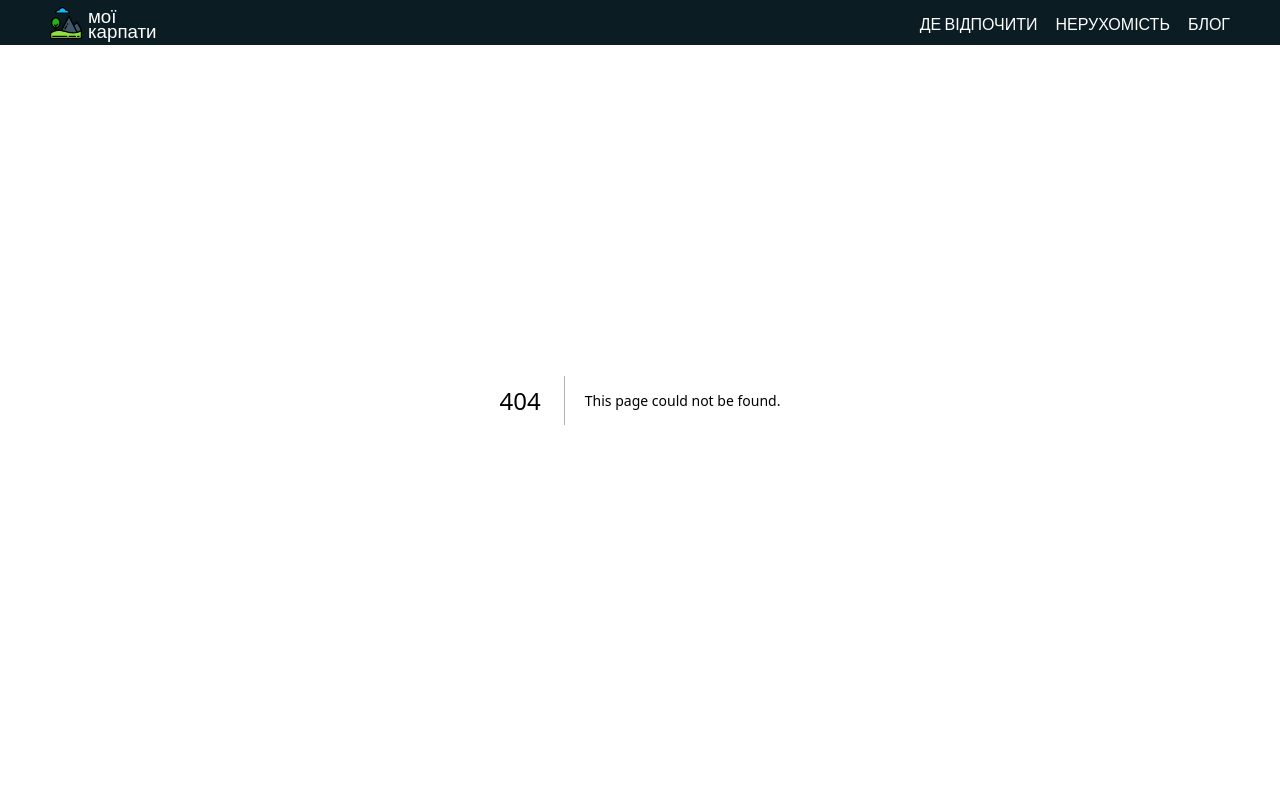
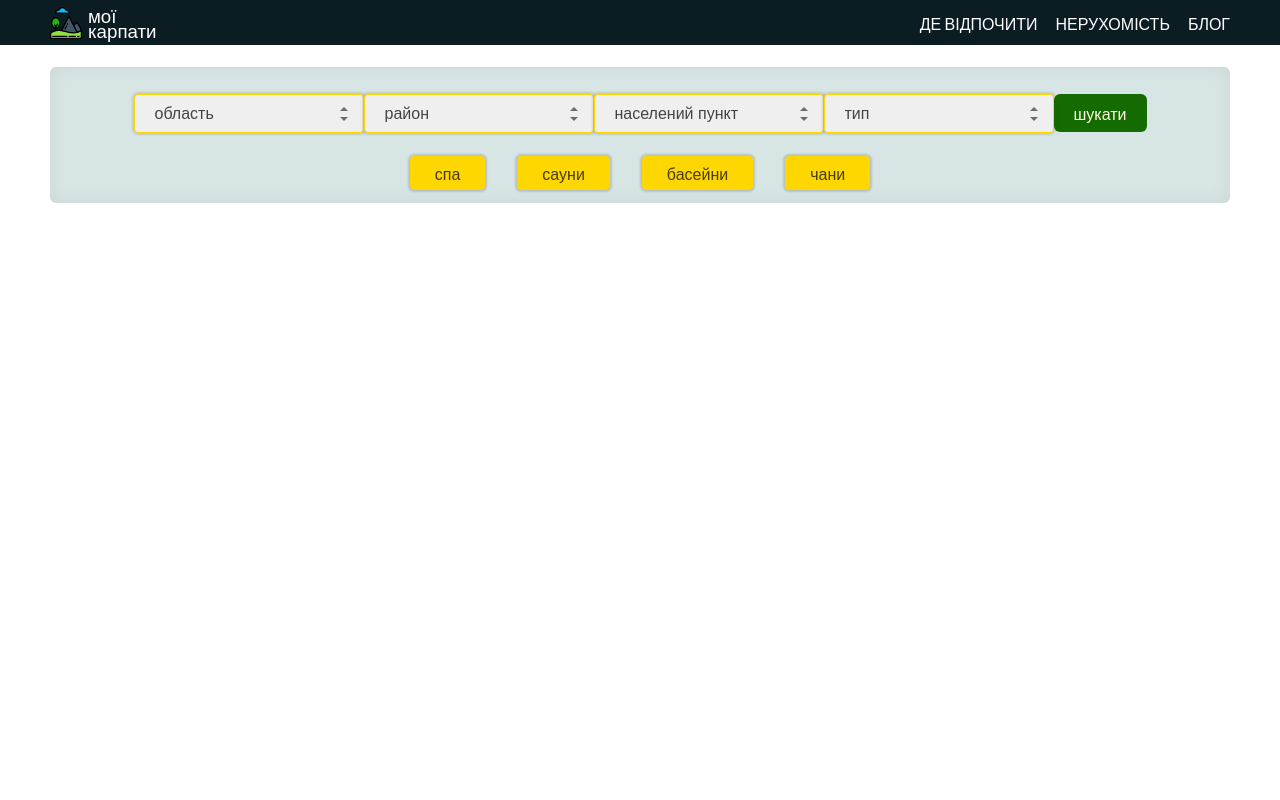
Before and after one commit to NazarHeletko/karpaty, a Next.js app: page /realty in a window 1280 px wide. Before the commit this address had no page. Shown: the top 800 px of the page. Built offline with nearby package versions, Linux system fonts and the light colour scheme; grey boxes are pictures that could not be loaded.

Commit message:
add realty page

```diff
--- a/src/app/globals.css
+++ b/src/app/globals.css
@@ -1,6 +1,6 @@
 body {
   margin: 0;
-  background-color: #fff6e085;
+
 }
 h3, h1 {
   margin: 0;
--- /dev/null
+++ b/src/app/realty/page.tsx
@@ -0,0 +1,12 @@
+import FilterRealty from "@/components/Page/RealtyPage/FilterRealty/FilterRealty";
+import RealtyItems from "@/components/Page/RealtyPage/RealtyItems/RealtyItems";
+import RealtyPage from "@/components/Page/RealtyPage/RealtyPage";
+
+export default function Realty() {
+  return (
+    <RealtyPage>
+      <FilterRealty />
+      <RealtyItems />
+    </RealtyPage>
+  );
+}
--- a/src/components/Footer/Footer.tsx
+++ b/src/components/Footer/Footer.tsx
@@ -35,7 +35,7 @@ const Footer = () => {
         </div>
         <div className={styles.item}>
           <div className={styles["social-wrapper"]}>
-            <span>Поділитися</span>
+            <span>Підпишіться</span>
             <div className={styles.social}>
               <Link href="/"><Image src="/icons/telegram-icon.svg" height={16} width={16} alt="телеграм"/>Телеграм</Link>
               <Link href="/"><Image src="/icons/instagram-icon.svg" height={16} width={16} alt="Інстаграм"/>Інстаграм</Link>
--- a/src/components/Header/Header.module.css
+++ b/src/components/Header/Header.module.css
@@ -8,6 +8,7 @@
     justify-content: center;
     position: fixed;
     z-index: 2;
+    top: 0;
 }
 .header-content {
     min-width: 1180px;
@@ -91,7 +92,7 @@
     height: 20px;
     width: 20px;
     right: 0;
-    margin: 35px 0 20px 20px;
+    margin: 20px 0 20px 20px;
     cursor: pointer;
     z-index: 1;
 }
@@ -183,7 +184,7 @@
 }
 
 .mobile-menu-items {
-    height: 100px;
+    height: 136px;
     width: 150px;
     background-color: rgb(0 0 0 / 87%);
     position: absolute;
@@ -239,4 +240,7 @@
     .open-menu{
         height: 100dvh;
     }
+    .close-btn {
+        margin: 35px 0 20px 20px;
+    }
 }
--- a/src/components/Header/Header.tsx
+++ b/src/components/Header/Header.tsx
@@ -73,7 +73,10 @@ export default function Header() {
 
       <div className={styles["mobile-menu"]}>
         {mobileMenuState && (
-          <div onClick={() => setMobileMenuState(false)} className={styles["mobile-menu-items-wrapper"]}></div>
+          <div
+            onClick={() => setMobileMenuState(false)}
+            className={styles["mobile-menu-items-wrapper"]}
+          ></div>
         )}
         <div
           className={`${styles["nav-icon1"]} ${
@@ -86,13 +89,19 @@ export default function Header() {
           <span></span>
 
           {mobileMenuState && (
-            <div onClick={(e) => e.stopPropagation()} className={styles["mobile-menu-items"]}>
+            <div
+              onClick={(e) => e.stopPropagation()}
+              className={styles["mobile-menu-items"]}
+            >
               <ul>
                 <li>
                   <Link href="/">Блог</Link>
                 </li>
                 <li>
                   <Link href="/">Контакти</Link>
+                </li>
+                <li>
+                  <Link href="/realty">Нерухомість</Link>
                 </li>
               </ul>
             </div>
--- /dev/null
+++ b/src/components/Page/RealtyPage/FilterRealty/FilterRealty.module.css
@@ -0,0 +1,143 @@
+.filter {
+    padding: 16px 10px 0 10px;
+    background-color: #d8e5e5;
+    border-radius: 6px;
+    -webkit-box-shadow: inset 0px 0px 20px 0px rgb(0 0 0 / 6%);
+    -moz-box-shadow: inset 0px 0px 20px 0px rgb(0 0 0 / 6%);
+    box-shadow: inset 0px 0px 20px 0px rgb(0 0 0 / 6%);
+    align-items: center;
+    display: flex;
+    flex-direction: column
+    ;
+}
+.options {
+    /* background-color: antiquewhite; */
+    height: 60px;
+    display: flex;
+    align-items: center;
+    justify-content: space-evenly;
+}
+.custom-select {
+    position: relative;
+    min-width: 230px;
+}
+.custom-select select{
+    width: 100%;
+    font-size: 16px;
+    padding: 10px 20px;
+    border: 1px solid gold;
+
+    color: #000000b8;
+    font-weight: 200;
+    border-radius: 4px;
+    appearance: none;
+    cursor: pointer;
+
+    outline: none;
+    -webkit-box-shadow: 0px 0px 2px 2px rgba(78,64,6,0.15);
+    -moz-box-shadow: 0px 0px 2px 2px rgba(78,64,6,0.15);
+    box-shadow: 0px 0px 2px 2px rgba(78,64,6,0.15);
+}
+
+.custom-select::before,
+.custom-select::after {
+  --size: 0.3rem;
+  content: "";
+  position: absolute;
+  right: 1rem;
+  pointer-events: none;
+}
+
+.custom-select::before {
+  border-left: var(--size) solid transparent;
+  border-right: var(--size) solid transparent;
+  border-bottom: var(--size) solid #0000008c;
+  top: 35%;
+}
+
+.custom-select::after {
+  border-left: var(--size) solid transparent;
+  border-right: var(--size) solid transparent;
+  border-top: var(--size) solid #0000008c;
+  top: 60%;
+}
+.search-btn {
+    padding: 7px 20px;
+    background-color: #146c00;
+    color: #fffbe3;
+    border-radius: 6px;
+}
+.relax {
+    height: 60px;
+    align-items: center;
+    justify-content: center;
+    display: flex;
+
+}
+.relax a {
+    background-color: gold;
+    color: #000000b8;
+    padding: 4px 24px;
+    border-radius: 4px;
+    margin: 0 16px;
+    border: 1px solid gold;
+    -webkit-box-shadow: 0px 0px 2px 2px rgba(0,0,0,0.15);
+    -moz-box-shadow: 0px 0px 2px 2px rgba(0,0,0,0.15);
+    box-shadow: 0px 0px 2px 2px rgba(0,0,0,0.15);
+    transition: border 0.2s ease-in-out;
+}
+.relax a:hover {
+    border: 1px solid #00801d8a;
+}
+
+@media only screen and (max-width: 1200px) {
+    .custom-select {
+        min-width: 178px;
+    }
+    .options {
+        flex-wrap: wrap;
+        height: 120px;
+    }
+}
+
+@media only screen and (max-width: 991px) {
+    .custom-select {
+        width: 46%;
+    }
+    .options {
+        flex-wrap: wrap;
+        height: 150px;
+    }
+    .custom-select:nth-child(3) {
+        margin-top: 16px;
+    }
+    .custom-select:nth-child(4) {
+        margin-top: 16px;
+    }
+    .search-btn {
+        width: 90%;
+        margin-top: 16px;
+        text-align: center;
+    }
+}
+@media only screen and (max-width: 768px) {
+    .search-btn {
+        width: 89%;
+    }
+}
+
+@media only screen and (max-width: 600px) {
+    .search-btn {
+        width: 86%;
+    }
+    .relax {
+        justify-content: space-between;
+    }
+    .relax a{
+        margin: 0;
+    }
+}
+
+@media only screen and (max-width: 500px) {
+
+}
--- /dev/null
+++ b/src/components/Page/RealtyPage/FilterRealty/FilterRealty.tsx
@@ -0,0 +1,71 @@
+"use client";
+
+import Link from "next/link";
+import styles from "./FilterRealty.module.css";
+import Select from "react-select";
+
+const FilterRealty = () => {
+  return (
+    <div className={styles.filter}>
+      <div className={styles.options}>
+        <div className={styles["custom-select"]}>
+          <select name="oblast">
+            <option value="">область</option>
+            <option value="dog">Dog</option>
+            <option value="cat">Cat</option>
+            <option value="hamster">Hamster</option>
+            <option value="parrot">Parrot</option>
+            <option value="spider">Spider</option>
+            <option value="goldfish">Goldfish</option>
+          </select>
+          <span className={styles["custom-arrow"]}></span>
+        </div>
+        <div className={styles["custom-select"]}>
+          <select name="raion">
+            <option value="">район</option>
+            <option value="dog">Dog</option>
+            <option value="cat">Cat</option>
+            <option value="hamster">Hamster</option>
+            <option value="parrot">Parrot</option>
+            <option value="spider">Spider</option>
+            <option value="goldfish">Goldfish</option>
+          </select>
+          <span className={styles["custom-arrow"]}></span>
+        </div>
+        <div className={styles["custom-select"]}>
+          <select name="city">
+            <option value="">населений пункт</option>
+            <option value="dog">Dog</option>
+            <option value="cat">Cat</option>
+            <option value="hamster">Hamster</option>
+            <option value="parrot">Parrot</option>
+            <option value="spider">Spider</option>
+            <option value="goldfish">Goldfish</option>
+          </select>
+          <span className={styles["custom-arrow"]}></span>
+        </div>
+        <div className={styles["custom-select"]}>
+        <select name="building">
+          <option value="">тип</option>
+          <option value="dog">Dog</option>
+          <option value="cat">Cat</option>
+          <option value="hamster">Hamster</option>
+          <option value="parrot">Parrot</option>
+          <option value="spider">Spider</option>
+          <option value="goldfish">Goldfish</option>
+        </select>
+        <span className={styles["custom-arrow"]}></span>
+        </div>
+        <Link className={styles["search-btn"]} href="/">шукати</Link>
+      </div>
+      <div className={styles.relax}>
+        <Link href="/">спа</Link>
+        <Link href="/">сауни</Link>
+        <Link href="/">басейни</Link>
+        <Link href="/">чани</Link>
+      </div>
+    </div>
+  );
+};
+
+export default FilterRealty;
--- /dev/null
+++ b/src/components/Page/RealtyPage/RealtyItems/RealtyItems.module.css
@@ -0,0 +1,4 @@
+.items {
+    height: 600px;
+    /* border: 2px solid red; */
+}
--- /dev/null
+++ b/src/components/Page/RealtyPage/RealtyItems/RealtyItems.tsx
@@ -0,0 +1,12 @@
+import  styles from "./RealtyItems.module.css"
+
+
+const RealtyItems = () => {
+    return(
+        <div className={styles.items}>
+
+        </div>
+    )
+}
+
+export default RealtyItems
--- /dev/null
+++ b/src/components/Page/RealtyPage/RealtyPage.module.css
@@ -0,0 +1,22 @@
+.wrapper {
+    height: 2000px;
+    padding-top: 22px;
+    margin-top: 45px;
+    display: flex;
+    justify-content: center;
+}
+.content {
+    width: 1180px;
+}
+
+@media only screen and (max-width: 1200px) {
+    .content {
+        width: 90%;
+    }
+}
+
+@media only screen and (max-width: 500px) {
+    .content {
+        width: 94%;
+    }
+}
--- /dev/null
+++ b/src/components/Page/RealtyPage/RealtyPage.tsx
@@ -0,0 +1,19 @@
+import styles from "./RealtyPage.module.css"
+
+interface ContentPageProps {
+  children: React.ReactNode;
+}
+
+
+const  RealtyPage: React.FC<ContentPageProps> = ({ children }) => {
+    return(
+        <div className={styles.wrapper}>
+            <div className={styles.content}>
+
+                {children}
+            </div>
+        </div>
+    )
+}
+
+export default RealtyPage
```
Also changed, not shown: package.json (+4 -4 lines), 1 other file (tests, documents, lock files or other folders).
